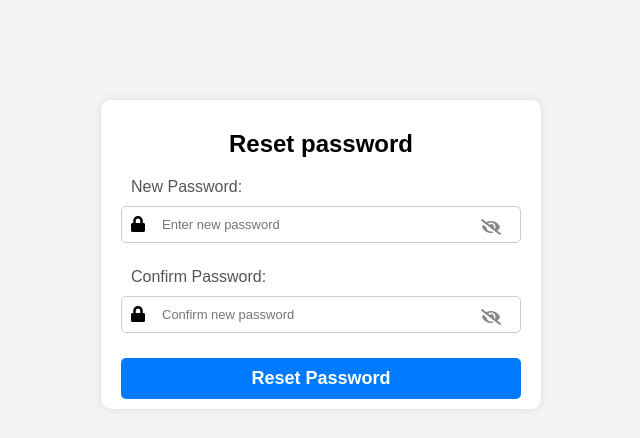
After one commit to samuelkanyingi/quiz_web_app, a Flask app: template templates/reset_password.html in a window 1280 px wide. The commit adds this page. Shown: the top 438 px of the page, without its empty margins (249-889 px from the left). Run offline with Flask 3, Linux system fonts and the light colour scheme; the template is opened without the code that fills it, so the values that code supplies are empty.

Commit message:
feat(password): add forgot password modal and reset password form to recover password
- Added a forgot password modal to send user email a reset link to gmail
- Added a reset passowrd form to validate and add new passowrd for user
- Added a validate passowrd to allow password matching
- Added a delay to clear message after 1 second
-Added routes for forgot_passowrd and reset password

```diff
--- a/app.py
+++ b/app.py
@@ -2,25 +2,56 @@ from flask import Flask, jsonify, render_template, request, flash, session, redi
 from flask_sqlalchemy import SQLAlchemy
 from flask_migrate import Migrate
 from datetime import datetime, timedelta
+#from werkzeug.security import generate_password_hash
+from flask_bcrypt import Bcrypt
+from flask_login import UserMixin, login_required, LoginManager, login_user, logout_user
+from flask_mail import Mail, Message
+import os
 from werkzeug.security import generate_password_hash
+from itsdangerous import URLSafeTimedSerializer
+import hashlib
 from flask_bcrypt import Bcrypt
+
+#from functools import wraps
+from dotenv import load_dotenv
+load_dotenv()
 
 app = Flask(__name__, static_folder='static')
 app.secret_key = 'sammy'
 app.config['SQLALCHEMY_DATABASE_URI'] = 'mysql://root:root@localhost/quiz_db'
 db = SQLAlchemy(app)
 migrate = Migrate(app, db)
+
+app.config['MAIL_SERVER'] = 'smtp.gmail.com'
+app.config['MAIL_PORT'] = 587
+app.config['MAIL_USERNAME'] = 'samuelkanyingi2016@gmail.com'
+app.config['MAIL_PASSWORD'] = 'tkih fuut pegn eyuw'
+app.config['MAIL_USE_TLS'] = True
+app.config['MAIL_USE_SSL'] = False
+mail = Mail(app)
+
 bcrypt = Bcrypt(app)
+login_manager = LoginManager()
+login_manager.init_app(app)
+
+login_manager.login_view = "login"
+serializer = URLSafeTimedSerializer(app.secret_key) #generates token
 
 
 current_question_index = 0
 total_score = 0
 
-class User(db.Model):
+class User(UserMixin, db.Model):
     id = db.Column(db.Integer, primary_key=True)
     username = db.Column(db.String(150), nullable=False)
     email = db.Column(db.String(150), nullable=False)
     password = db.Column(db.String(550), nullable=False)
+
+class PasswordResetToken(db.Model):
+    id = db.Column(db.Integer, primary_key=True)
+    user_id  =db.Column(db.Integer, db.ForeignKey('user.id'), nullable=False)
+    token = db.Column(db.String(1256), nullable=False)
+    expires_at = db.Column(db.DateTime, nullable=False)
 
 class Deck(db.Model):
     id = db.Column(db.Integer, primary_key=True)
@@ -39,6 +70,10 @@ class Quiz(db.Model):
     answer = db.Column(db.String(255), nullable=False)
     deck_id = db.Column(db.Integer, db.ForeignKey('deck.id'), nullable=True)
     next_review_time = db.Column(db.DateTime, nullable=True, default=datetime.utcnow)
+
+@login_manager.user_loader
+def load_user(id):
+    return User.query.get(id)
 
 with app.app_context():
     db.create_all()
@@ -79,7 +114,7 @@ def login():
         # query databse for user credentials
         user = User.query.filter_by(email=email).first()
         if user and bcrypt.check_password_hash(user.password, password):
-            session['user_id'] = user.id
+            login_user(user)
             flash('Login success', 'success')
             print('Login success')
             return redirect(url_for('home'))
@@ -92,16 +127,80 @@ def login():
 
 #logout user
 @app.route('/logout')
+@login_required
 def logout():
-    session.pop('user_id', None)
+    # session.pop('user_id', None)
+    logout_user()
     flash('You have been logged out.', 'success')
-    return redirect(url_for('login'))
+    return redirect(url_for('landing_page'))
+
+
 def get_current_question():
     # Example logic to get the latest question
     current_question = Quiz.query.order_by(Quiz.id.desc()).first()
     if current_question:
         return current_question
     return None
+
+
+@app.route('/forgot_password', methods=['POST'])
+def forgot_password():
+    data = request.get_json()
+    email = data.get('email')
+
+    user = User.query.filter_by(email=email).first()
+    #check if user exists
+    if user:
+        token = serializer.dumps(email, salt='password-reset-salt')
+        hashed_token = hashlib.sha256(token.encode()).hexdigest()
+
+        #store hashed token in dtabase with expiration time
+
+        expiration_time = datetime.now() + timedelta(hours=1)
+        reset_token = PasswordResetToken(user_id=user.id, token=hashed_token, expires_at=expiration_time)
+        db.session.add(reset_token)
+        db.session.commit()
+
+        #send email with token
+        reset_link = url_for('reset_password', token=token, _external=True)
+        send_reset_email(user.email, reset_link)
+    return jsonify({'message': 'An email has been sent if it exist in our system'})
+
+def send_reset_email(to_email, reset_link):
+    msg = Message('Password Reset Request', sender='noreply@demo.com', recipients=[to_email])
+    msg.body = f''' To reset your password, Visit link below: {reset_link}
+    if you did not make this request simply ignore this email'''
+    mail.send(msg)
+    print(f'Send this link to {to_email}: {reset_link}')
+
+@app.route('/reset_password/<token>', methods=['GET','POST'])
+def reset_password(token):
+    try:
+        email = serializer.loads(token, salt='password-reset-salt', max_age=3600)
+    except Exception as e:
+        return 'The reset link is invalid or has expired', 400
+    if request.method == 'POST':
+        new_password = request.form.get('password')
+
+        confirm_password = request.form.get('confirm_password')
+
+
+
+        #return 'Passwords do not match', 400
+
+        #hash password
+        hashed_password = bcrypt.generate_password_hash(new_password).decode('utf-8')
+
+        user = User.query.filter_by(email=email).first()
+        if user:
+            user.password = hashed_password
+            db.session.commit()
+            flash('Your password has been successfully updated', 'success')
+            return redirect(url_for('login'))
+        else:
+            return 'User not found', 404
+    return render_template('reset_password.html', token=token)
+
 
 @app.route('/get_current_question_id', methods=['GET'])
 def get_current_question_id():
@@ -151,6 +250,7 @@ def landing_page():
 #     return render_template('index.html', message="hello quiz app")
 
 @app.route('/home')
+
 def home():
     decks = Deck.query.all()
     deck_data = []
--- /dev/null
+++ b/templates/reset_password.html
@@ -0,0 +1,155 @@
+<!DOCTYPE html>
+<html lang="en">
+<head>
+    <meta charset="UTF-8">
+    <meta name="viewport" content="width=device-width, initial-scale=1.0">
+    <title>reset password</title>
+    <link rel="stylesheet" href="https://cdnjs.cloudflare.com/ajax/libs/font-awesome/5.15.4/css/all.min.css">
+
+    <style>
+        body {
+            font-family: sans-serif;
+            background-color: #f4f4f4;
+            margin: 0;
+            padding: 0;
+        }
+        .container {
+            background-color: #fff;
+            padding: 10px 20px;
+            border-radius: 10px;
+            width: 400px;
+            text-align: center;
+            box-shadow: 0 0 10px rgba(0, 0, 0, 0.1);
+            justify-content: center;
+            align-items: center;
+            margin-left: 350px;
+            margin-top: 100px;
+
+        }
+        label {
+            display: block;
+            text-align: left;
+            margin-bottom: 8px;
+            color: #555;
+            margin-left: 10px;
+        }
+
+        button {
+            background-color: #007bff;
+            color: #fff;
+            padding: 10px 15px;
+            border: none;
+            border-radius: 5px;
+            width: 100%;
+            font-weight: 700;
+            font-size:large;
+            font-family: sans-serif;
+        }
+        button:hover {
+            background-color: #0056b3;
+        }
+        .input-group {
+        position: relative;
+        margin: 10px 0;
+        }
+        .input-group i {
+        padding: 10px;
+        position: absolute;
+        }
+        .input-group input {
+        padding: 10px 10px 10px 40px;
+        padding: 10px 40px;
+        margin-bottom: 15px;
+        box-sizing: border-box;
+        border: 1px solid #ccc;
+        border-radius: 5px;
+        font-size: 13px;
+        width: 100%;
+        }
+        .input-group .toggle-password {
+            position: absolute;
+            top: 40%;
+            right: 10px;
+            color:#888;
+            transform: translateY(-50%);
+        }
+        .toggle-text {
+            margin-top: 30px;
+            font-size: 14px;
+        }
+        .error-message {
+            color: red;
+            margin-top: 10px;
+        }
+    </style>
+</head>
+<body>
+    <div class="container">
+    {% with messages = get_flashed_messages(with_categories=True) %}
+    {% if messages %}
+        <ul class="flashes">
+            {% for category, message in messages %}
+                <li class="{{ category }}">{{ message }}</li>
+            {% endfor %}
+        </ul>
+    {% endif %}
+{% endwith %}
+<div class="error-message" id="error-message"></div>
+    <h2>Reset password</h2>
+    <form action="{{ url_for('reset_password', token=token) }}"  method="POST" onsubmit="return validatePasswords()">
+        <!-- <input type="hidden" name="token" value="{{ token }}"> -->
+        <label for="password">New Password:</label>
+        <div class="input-group">
+            <i class="fas fa-lock"></i>
+            <input type="password" name="password" id="password" placeholder="Enter new password" required>
+            <i class="fas fa-eye-slash toggle-password" onclick="togglePassword('password', this)"></i>
+        </div>
+
+        <!-- <input type="password" name="password" id="password" placeholder="Enter new password" required> -->
+        <label for="confirm_password">Confirm Password:</label>
+        <div class="input-group">
+            <i class="fas fa-lock"></i>
+            <!-- <input type="password" id="password" name="password" placeholder="password" required> -->
+            <!-- <input type="password" id="password2" placeholder="password" name="password" required> -->
+            <input type="password" id="confirm_password" name="confirm_password" placeholder="Confirm new password" required>
+            <i class="fas fa-eye-slash toggle-password" onclick="togglePassword('confirm_password', this)"></i>
+        </div>
+
+        <button type="submit"> Reset Password</button>
+    </form>
+    </div>
+<script>
+     function togglePassword(passwordId, icon) {
+            //get passowrd input field and toggle icon
+
+            const passwordField = document.getElementById(passwordId);
+            const toggleIcon = icon;
+
+            if (passwordField.type === "password") {
+                passwordField.type = "text";
+                toggleIcon.classList.remove("fa-eye-slash");
+                toggleIcon.classList.add("fa-eye");
+            } else {
+                passwordField.type = "password";
+                toggleIcon.classList.remove("fa-eye");
+                toggleIcon.classList.add("fa-eye-slash");
+            }
+        }
+        function validatePasswords() {
+            const password = document.getElementById('password').value;
+            const confirmPassword = document.getElementById('confirm_password').value;
+            const errorMessage = document.getElementById('error-message');
+
+            if (password !== confirmPassword) {
+                errorMessage.textContent = 'Passwords do not match'
+                setTimeout(() => {
+                    errorMessage.textContent = '';
+                }, 1000)
+                return false
+            }
+            errorMessage.textContent = "";
+            return true;
+        }
+</script>
+</body>
+</html>
```
Also changed, not shown: templates/index.html (+66 -2 lines).
